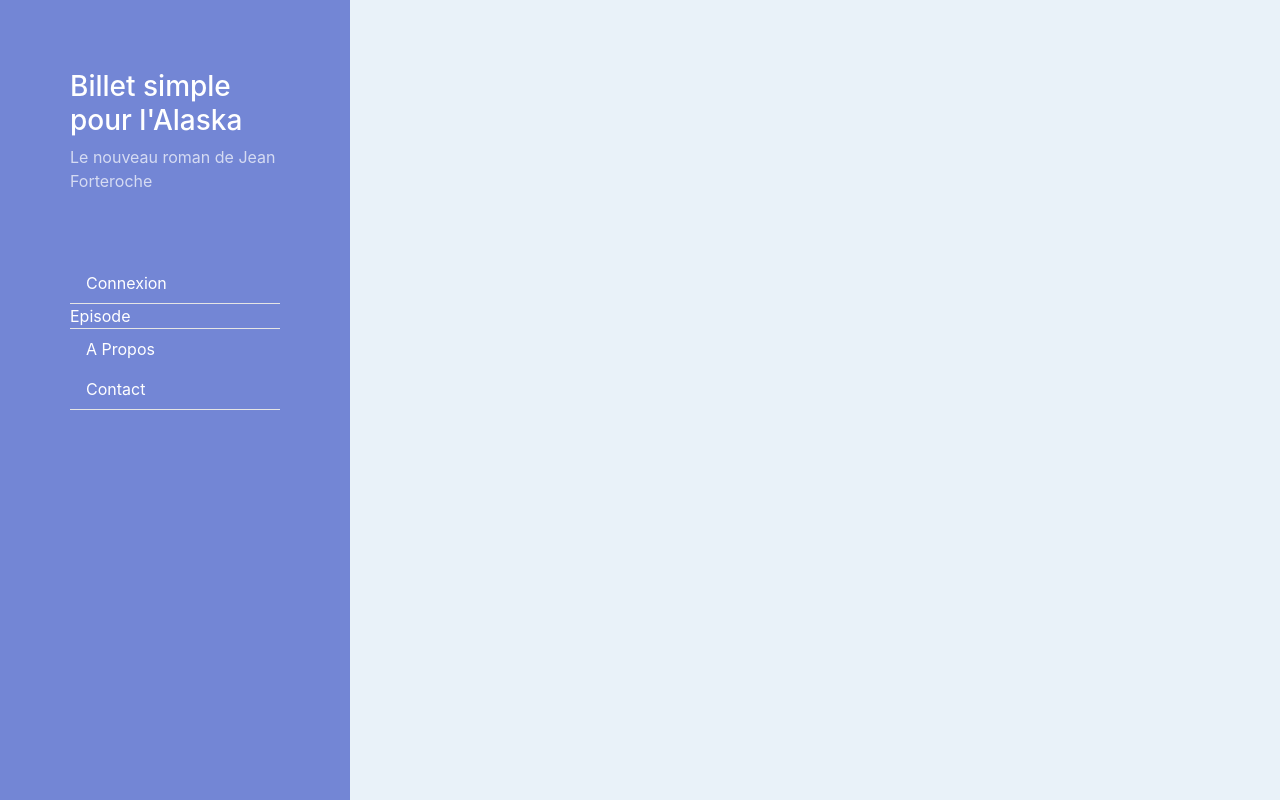
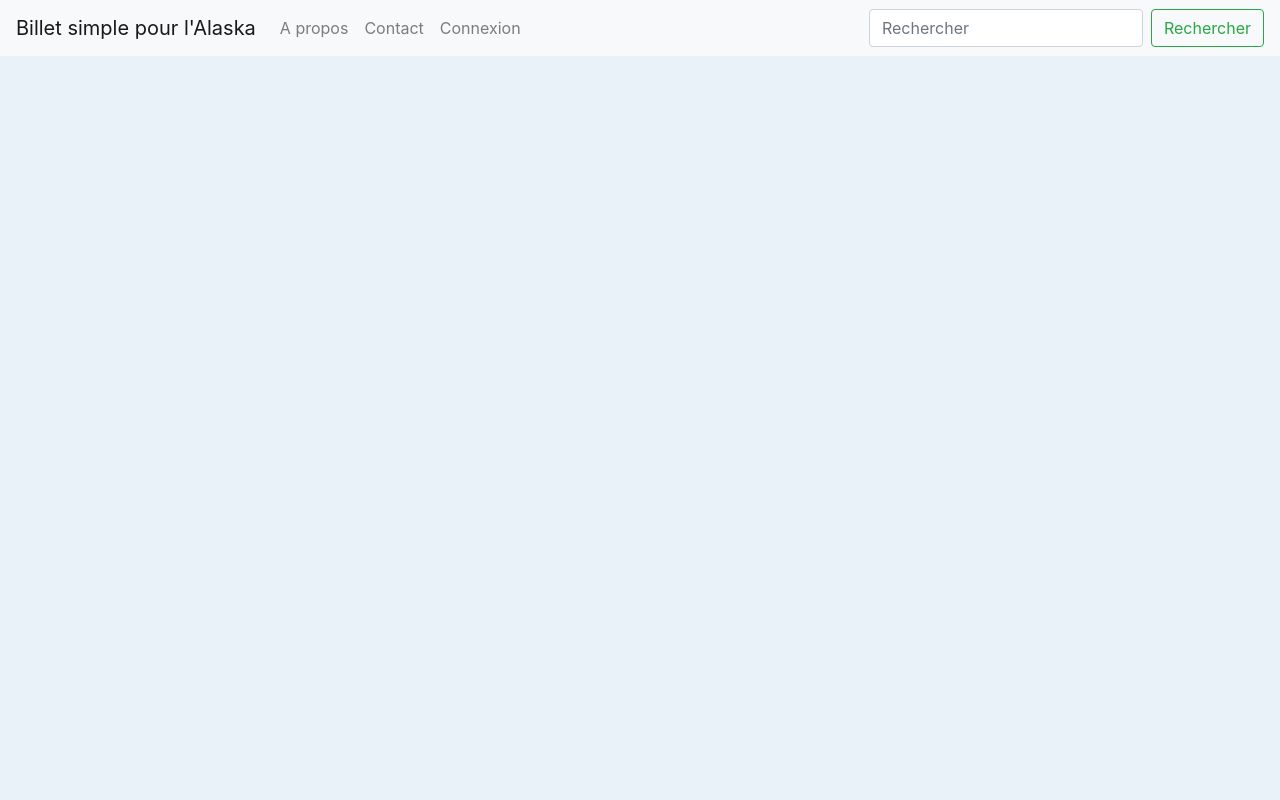
Before and after one commit to Bam92/blog_engine, a PHP site: page / in a window 1280 px wide. Run offline with PHP 8.4, Linux system fonts and the light colour scheme; data that the repository does not hold is empty; some libraries are stand-ins or nearby versions.

Commit message:
Navbar fixed top
no sidebar any more for this release

```diff
--- a/public/css/style.css
+++ b/public/css/style.css
@@ -4,7 +4,7 @@
   description: >-
   Blog engine for an author.
   Version: 1.0
-  Author: Abel L Mbula
+  Author: Abel L. Mbula
   Autor URI: http://abelmbula.com
 */
 
@@ -19,7 +19,7 @@
 }
 
 body {
-	background-color: #e9f2f9;
+  background-color: #e9f2f9;
   padding: 50px 0px 0px 0px;
   z-index: 0;
 }
@@ -40,7 +40,7 @@ article {
 }
 
 #sidebar {
-    width: 350px;
+  /*  width: 350px;
     position: fixed;
     top: 0;
     left: 0;
@@ -48,7 +48,7 @@ article {
     z-index: 999;
     background: #7386D5;
     color: #fff;
-    transition: all 0.3s;
+    transition: all 0.3s;*/
 }
 
 .sidebar-header, .sidebar-content {
@@ -64,13 +64,13 @@ article {
 }
 
 #content {
-  width: calc(100% - 400px);
+  /*width: calc(100% - 400px);
   padding: 40px;
   min-height: 100vh;
   transition: all 0.3s;
   position: absolute;
   top: 0;
-  right: 0;
+  right: 0;*/
   /*background-color: #ffffff;*/
 }
 
--- a/view/frontend/template.php
+++ b/view/frontend/template.php
@@ -18,9 +18,33 @@
   </head>
   <body>
 
-    <main class="container-fluid wrapper" role="main">
-      <!--div class="wrapper"-->
-        <nav class="navbar-expand-xl" role="navigation" id="sidebar">
+    <main class="container" role="main">
+      <div class="container">
+        <nav class="navbar fixed-top navbar-expand-lg navbar-light bg-light">
+          <a class="navbar-brand" href="#">Billet simple pour l'Alaska</a>
+          <button class="navbar-toggler" type="button" data-toggle="collapse" data-target="#navbarSupportedContent" aria-controls="navbarSupportedContent" aria-expanded="false" aria-label="Toggle navigation">
+            <span class="navbar-toggler-icon"></span>
+          </button>
+
+          <!--div class="collapse navbar-collapse" id="navbarSupportedContent"-->
+            <ul class="navbar-nav mr-auto">
+              <li class="nav-item">
+                <a class="nav-link" href="#">A propos</a>
+              </li>
+              <li class="nav-item">
+                <a class="nav-link" href="#">Contact</a>
+              </li>
+                <li class="nav-item">
+                <a class="nav-link" href="#">Connexion</a>
+              </li>
+            </ul>
+            <form class="form-inline my-2 my-lg-0">
+              <input class="form-control mr-sm-2" type="search" placeholder="Rechercher" aria-label="Search">
+              <button class="btn btn-outline-success my-2 my-sm-0" type="submit">Rechercher</button>
+            </form>
+          <!--/div-->
+        </nav>
+        <!--nav class="navbar-expand-xl" role="navigation" id="sidebar">
 
           <div class="sidebar-header" role="banner">
             <h3 class="site-title">
@@ -42,16 +66,16 @@
                   echo htmlspecialchars ($row['pst_id']);
                 }
                 ?-->
-            </section>
+            <!--/section>
             <section class="m-border-b">
               <a class="nav-link active" href="#">A propos</a>
               <a class="nav-link" href="#">Contact</a>
             </section>
           </div>
 
-        </nav>
-      <!--/div-->
-      <div id="content">
+        </nav-->
+      </div>
+      <div id="contet" class="container">
         <?= $content ?>
       </div>
 
```
